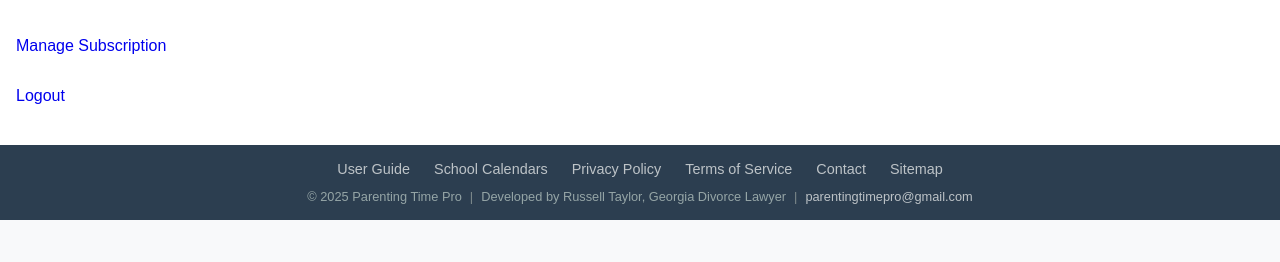
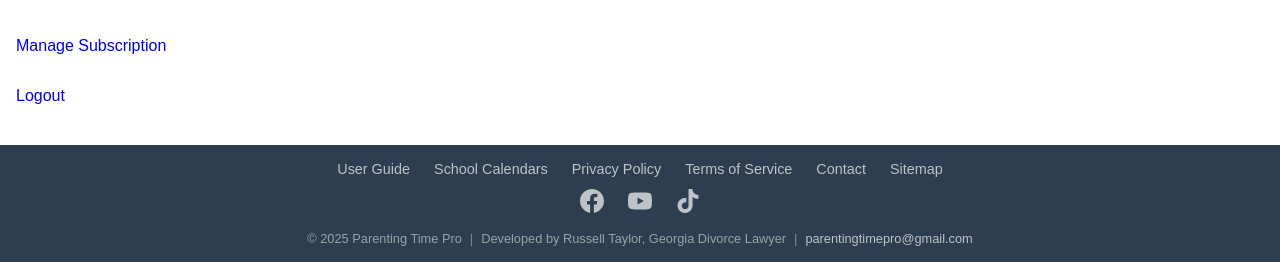
Before and after one commit to rwtrwt/PTCT2, a Flask app: page /dashboard in a window 1280 px wide. Shown: the part 948-1210 px from the top of the page. Before the commit the page ends 1168 px from the top, so only its background shows below. Run offline with Flask 3, Linux system fonts and the light colour scheme; a user stored in the database is signed in.

Commit message:
Add social media links to the application footer
Add Facebook, YouTube, and TikTok social media links to the footer of the base.html template.

Replit-Commit-Author: Agent
Replit-Commit-Session-Id: 919f6423-9c70-437c-b8dd-27ac8844acb3
Replit-Commit-Checkpoint-Type: full_checkpoint
Replit-Commit-Event-Id: 76f0d376-dd70-40ed-9232-15ca420cd65c

```diff
--- a/templates/base.html
+++ b/templates/base.html
@@ -396,6 +396,17 @@
                 <a href="{{ url_for('main.contact') }}">Contact</a>
                 <a href="{{ url_for('main.sitemap') }}">Sitemap</a>
             </div>
+            <div style="display: flex; justify-content: center; gap: 1.5rem; margin: 0.75rem 0;">
+                <a href="https://www.facebook.com/people/Georgia-Parenting-Time-Calculator/61586837874958/" target="_blank" rel="noopener" style="color: #bdc3c7; font-size: 1.5rem; transition: color 0.2s;" title="Facebook">
+                    <svg xmlns="http://www.w3.org/2000/svg" width="24" height="24" viewBox="0 0 24 24" fill="currentColor"><path d="M24 12.073c0-6.627-5.373-12-12-12s-12 5.373-12 12c0 5.99 4.388 10.954 10.125 11.854v-8.385H7.078v-3.47h3.047V9.43c0-3.007 1.792-4.669 4.533-4.669 1.312 0 2.686.235 2.686.235v2.953H15.83c-1.491 0-1.956.925-1.956 1.874v2.25h3.328l-.532 3.47h-2.796v8.385C19.612 23.027 24 18.062 24 12.073z"/></svg>
+                </a>
+                <a href="https://www.youtube.com/@ParentingTimePro" target="_blank" rel="noopener" style="color: #bdc3c7; font-size: 1.5rem; transition: color 0.2s;" title="YouTube">
+                    <svg xmlns="http://www.w3.org/2000/svg" width="24" height="24" viewBox="0 0 24 24" fill="currentColor"><path d="M23.498 6.186a3.016 3.016 0 0 0-2.122-2.136C19.505 3.545 12 3.545 12 3.545s-7.505 0-9.377.505A3.017 3.017 0 0 0 .502 6.186C0 8.07 0 12 0 12s0 3.93.502 5.814a3.016 3.016 0 0 0 2.122 2.136c1.871.505 9.376.505 9.376.505s7.505 0 9.377-.505a3.015 3.015 0 0 0 2.122-2.136C24 15.93 24 12 24 12s0-3.93-.502-5.814zM9.545 15.568V8.432L15.818 12l-6.273 3.568z"/></svg>
+                </a>
+                <a href="https://www.tiktok.com/@parentingtime_calculator" target="_blank" rel="noopener" style="color: #bdc3c7; font-size: 1.5rem; transition: color 0.2s;" title="TikTok">
+                    <svg xmlns="http://www.w3.org/2000/svg" width="24" height="24" viewBox="0 0 24 24" fill="currentColor"><path d="M12.525.02c1.31-.02 2.61-.01 3.91-.02.08 1.53.63 3.09 1.75 4.17 1.12 1.11 2.7 1.62 4.24 1.79v4.03c-1.44-.05-2.89-.35-4.2-.97-.57-.26-1.1-.59-1.62-.93-.01 2.92.01 5.84-.02 8.75-.08 1.4-.54 2.79-1.35 3.94-1.31 1.92-3.58 3.17-5.91 3.21-1.43.08-2.86-.31-4.08-1.03-2.02-1.19-3.44-3.37-3.65-5.71-.02-.5-.03-1-.01-1.49.18-1.9 1.12-3.72 2.58-4.96 1.66-1.44 3.98-2.13 6.15-1.72.02 1.48-.04 2.96-.04 4.44-.99-.32-2.15-.23-3.02.37-.63.41-1.11 1.04-1.36 1.75-.21.51-.15 1.07-.14 1.61.24 1.64 1.82 3.02 3.5 2.87 1.12-.01 2.19-.66 2.77-1.61.19-.33.4-.67.41-1.06.1-1.79.06-3.57.07-5.36.01-4.03-.01-8.05.02-12.07z"/></svg>
+                </a>
+            </div>
             <div class="footer-info">
                 <span>&copy; 2025 Parenting Time Pro</span>
                 <span class="footer-divider">|</span>
```
